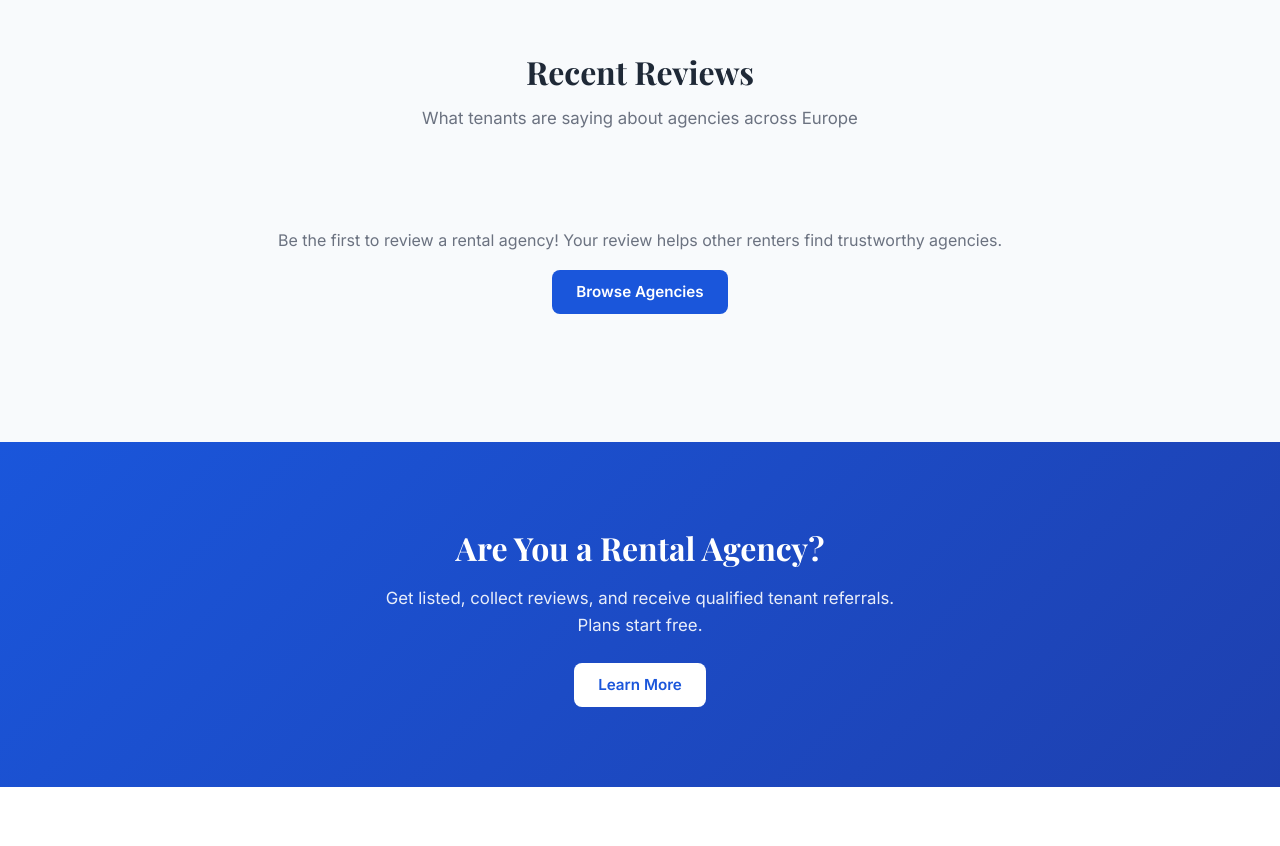
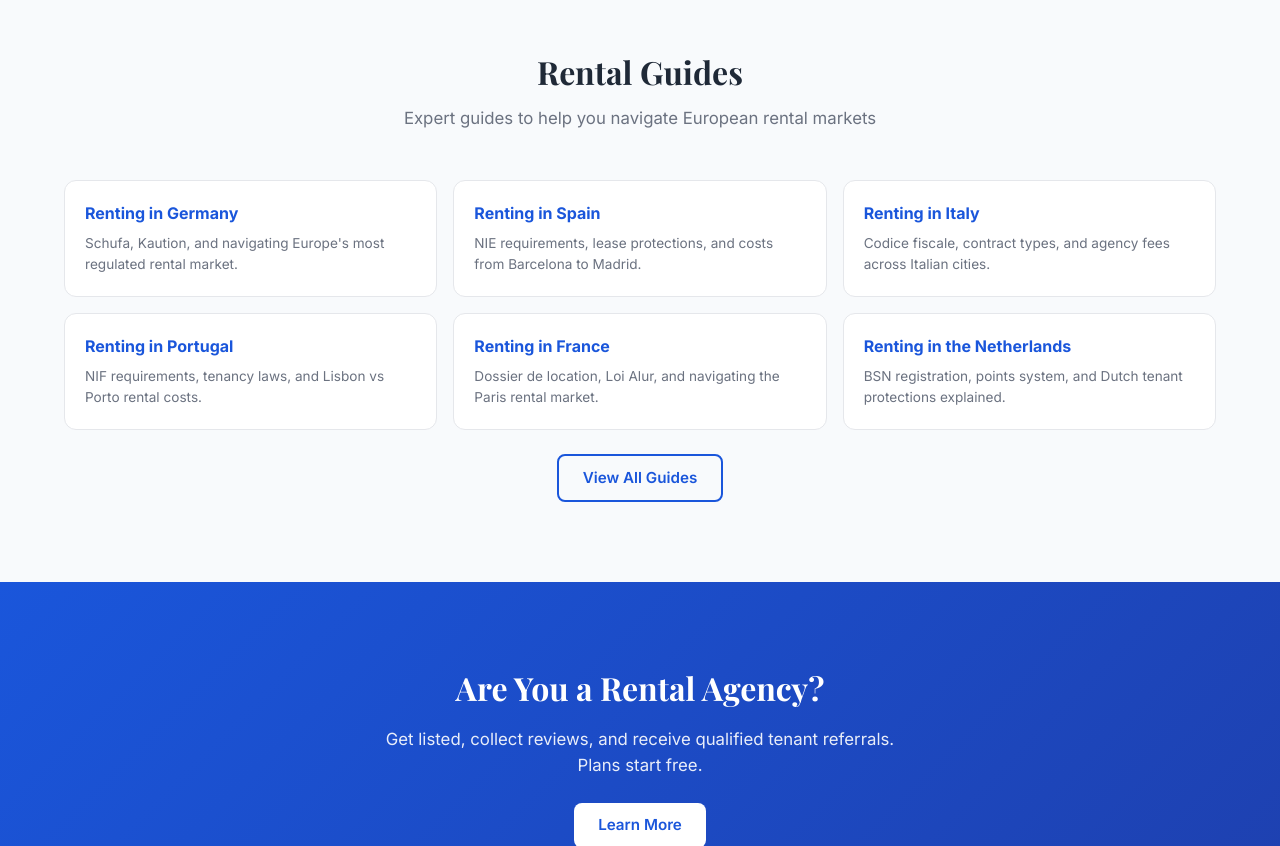
Before and after one commit to JeanBap/rental-agency-finder, a website: page index.html in a window 1280 px wide. Shown: the part 1846-2692 px from the top of the page. Drawn offline with nearby package versions, Linux system fonts and the light colour scheme; no server answers.

Commit message:
feat: replace empty reviews with rental guides section, update llms.txt

```diff
--- a/index.html
+++ b/index.html
@@ -188,16 +188,39 @@
     </div>
   </section>
 
-  <!-- RECENT REVIEWS -->
-  <section class="section section-alt" id="recentReviews">
+  <!-- RENTAL GUIDES -->
+  <section class="section section-alt" id="rentalGuides">
     <div class="container">
-      <h2 class="section-title">Recent Reviews</h2>
-      <p class="section-sub">What tenants are saying about agencies across Europe</p>
-      <div class="reviews-grid" id="reviewsGrid">
-        <div class="empty-state">
-          <p>Be the first to review a rental agency! Your review helps other renters find trustworthy agencies.</p>
-          <a href="/agencies" class="btn btn-primary">Browse Agencies</a>
-        </div>
+      <h2 class="section-title">Rental Guides</h2>
+      <p class="section-sub">Expert guides to help you navigate European rental markets</p>
+      <div style="display:grid;grid-template-columns:repeat(auto-fill,minmax(280px,1fr));gap:16px;margin-top:24px;">
+        <a href="/blog/renting-in-germany" style="padding:20px;border:1px solid var(--border);border-radius:var(--radius-lg);text-decoration:none;color:var(--text);transition:all 0.2s;background:var(--bg);">
+          <h3 style="font-size:1rem;margin-bottom:6px;color:var(--primary);">Renting in Germany</h3>
+          <p style="font-size:0.85rem;color:var(--text-light);margin:0;">Schufa, Kaution, and navigating Europe's most regulated rental market.</p>
+        </a>
+        <a href="/blog/renting-in-spain" style="padding:20px;border:1px solid var(--border);border-radius:var(--radius-lg);text-decoration:none;color:var(--text);transition:all 0.2s;background:var(--bg);">
+          <h3 style="font-size:1rem;margin-bottom:6px;color:var(--primary);">Renting in Spain</h3>
+          <p style="font-size:0.85rem;color:var(--text-light);margin:0;">NIE requirements, lease protections, and costs from Barcelona to Madrid.</p>
+        </a>
+        <a href="/blog/renting-in-italy" style="padding:20px;border:1px solid var(--border);border-radius:var(--radius-lg);text-decoration:none;color:var(--text);transition:all 0.2s;background:var(--bg);">
+          <h3 style="font-size:1rem;margin-bottom:6px;color:var(--primary);">Renting in Italy</h3>
+          <p style="font-size:0.85rem;color:var(--text-light);margin:0;">Codice fiscale, contract types, and agency fees across Italian cities.</p>
+        </a>
+        <a href="/blog/renting-in-portugal" style="padding:20px;border:1px solid var(--border);border-radius:var(--radius-lg);text-decoration:none;color:var(--text);transition:all 0.2s;background:var(--bg);">
+          <h3 style="font-size:1rem;margin-bottom:6px;color:var(--primary);">Renting in Portugal</h3>
+          <p style="font-size:0.85rem;color:var(--text-light);margin:0;">NIF requirements, tenancy laws, and Lisbon vs Porto rental costs.</p>
+        </a>
+        <a href="/blog/renting-in-france" style="padding:20px;border:1px solid var(--border);border-radius:var(--radius-lg);text-decoration:none;color:var(--text);transition:all 0.2s;background:var(--bg);">
+          <h3 style="font-size:1rem;margin-bottom:6px;color:var(--primary);">Renting in France</h3>
+          <p style="font-size:0.85rem;color:var(--text-light);margin:0;">Dossier de location, Loi Alur, and navigating the Paris rental market.</p>
+        </a>
+        <a href="/blog/renting-in-netherlands" style="padding:20px;border:1px solid var(--border);border-radius:var(--radius-lg);text-decoration:none;color:var(--text);transition:all 0.2s;background:var(--bg);">
+          <h3 style="font-size:1rem;margin-bottom:6px;color:var(--primary);">Renting in the Netherlands</h3>
+          <p style="font-size:0.85rem;color:var(--text-light);margin:0;">BSN registration, points system, and Dutch tenant protections explained.</p>
+        </a>
+      </div>
+      <div style="text-align:center;margin-top:24px;">
+        <a href="/blog" class="btn btn-secondary">View All Guides</a>
       </div>
     </div>
   </section>
```
Also changed, not shown: llms.txt (+14 -2 lines).
